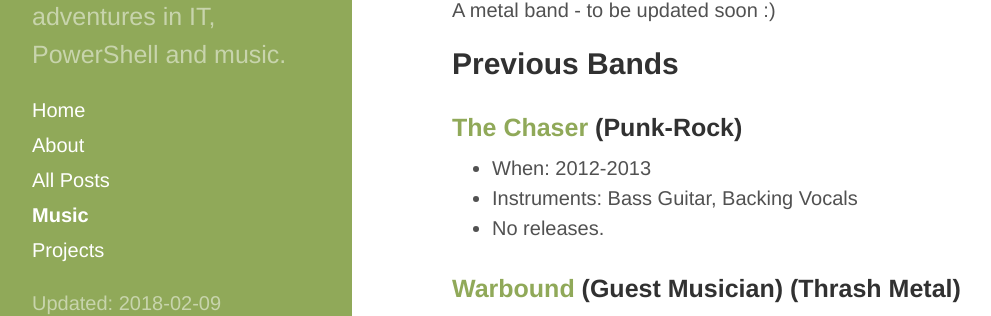
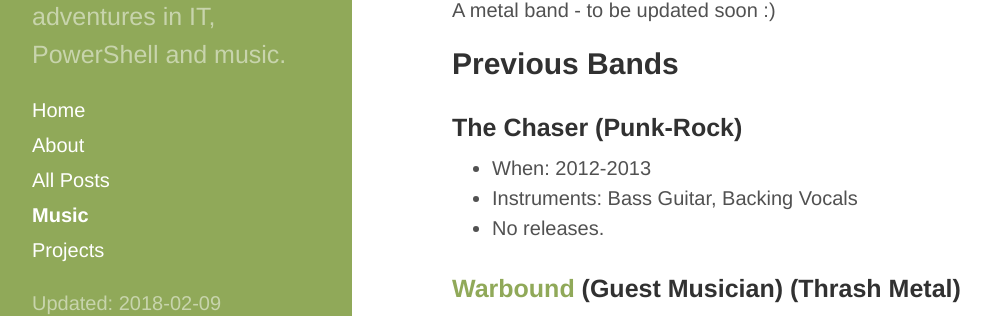
Before and after one commit to davegreen/davegreen.github.io, a Jekyll site: the page built from music.md, in a window 1280 px wide and 900 px high, scrolled down 418 px. Shown: the part 147-463 px from the top of the window, without its empty margins (8-999 px from the left). Built offline with Jekyll 4.4.1, drawn with Linux system fonts in a browser that asks for light colours; some of the changed lines change nothing that is shown.

Commit message:
remove link

```diff
--- a/music.md
+++ b/music.md
@@ -18,7 +18,7 @@ A metal band - to be updated soon :)
 
 ## Previous Bands
 
-### [The Chaser](https://www.facebook.com/thechaseruk) (Punk-Rock)
+### The Chaser (Punk-Rock)
 
 - When: 2012-2013
 - Instruments: Bass Guitar, Backing Vocals
```
